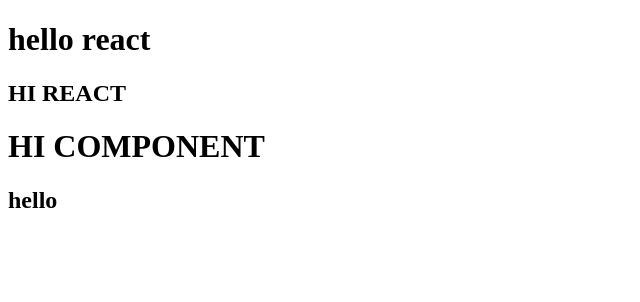
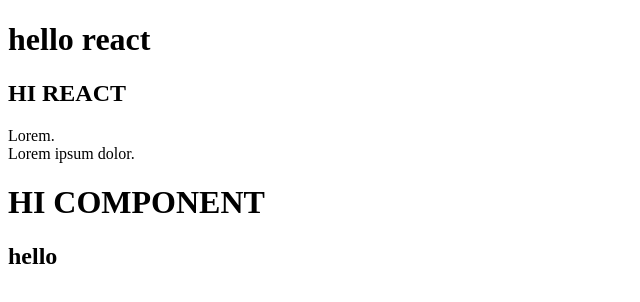
Before and after one commit to Jsb-github/react20231031, a React (Create React App) app: page / in a window 1280 px wide. Shown: the top 302 px of the page, without its empty margins (0-640 px from the left). Built offline with nearby package versions, Linux system fonts and the light colour scheme.

Commit message:
JSX에서 종료태그 꼭 작성

```diff
--- a/src/App.js
+++ b/src/App.js
@@ -1,9 +1,15 @@
-
 function App() {
+  // jsx에서 태그 사용시 꼭 종료태그를 작성해야 함
+  // 빈 요소이면 시작태그에서 종료
   return (
     <div>
       <h1>hello react</h1>
       <h2>HI REACT</h2>
+      <p>
+        Lorem.
+        <br />
+        Lorem ipsum dolor.
+      </p>
       <MyComp />
     </div>
   );
@@ -13,7 +19,7 @@ function App() {
 // component 명은 꼭 대문자로 시작
 // return 문을 가져야함
 // return 값은 보통 JSX 코드
-function MyComp(){
+function MyComp() {
   // return 에 jsx 코드 작성 가능
   // 꼭 하나의 root tag가 존재 해야함
   // return 값이 여러 줄이면 ()로 감싸기
@@ -23,14 +29,13 @@ function MyComp(){
   // {/* */}
 
   return (
-        <> {/*<> => fragment*/}
+    <>
+      {" "}
+      {/*<> => fragment*/}
       <h1>HI COMPONENT</h1>
       <h2>hello</h2>
     </>
-    )
+  );
 }
 
-
-
-
 export default App;
```
Lines whose indentation alone changed are shown as unchanged.
